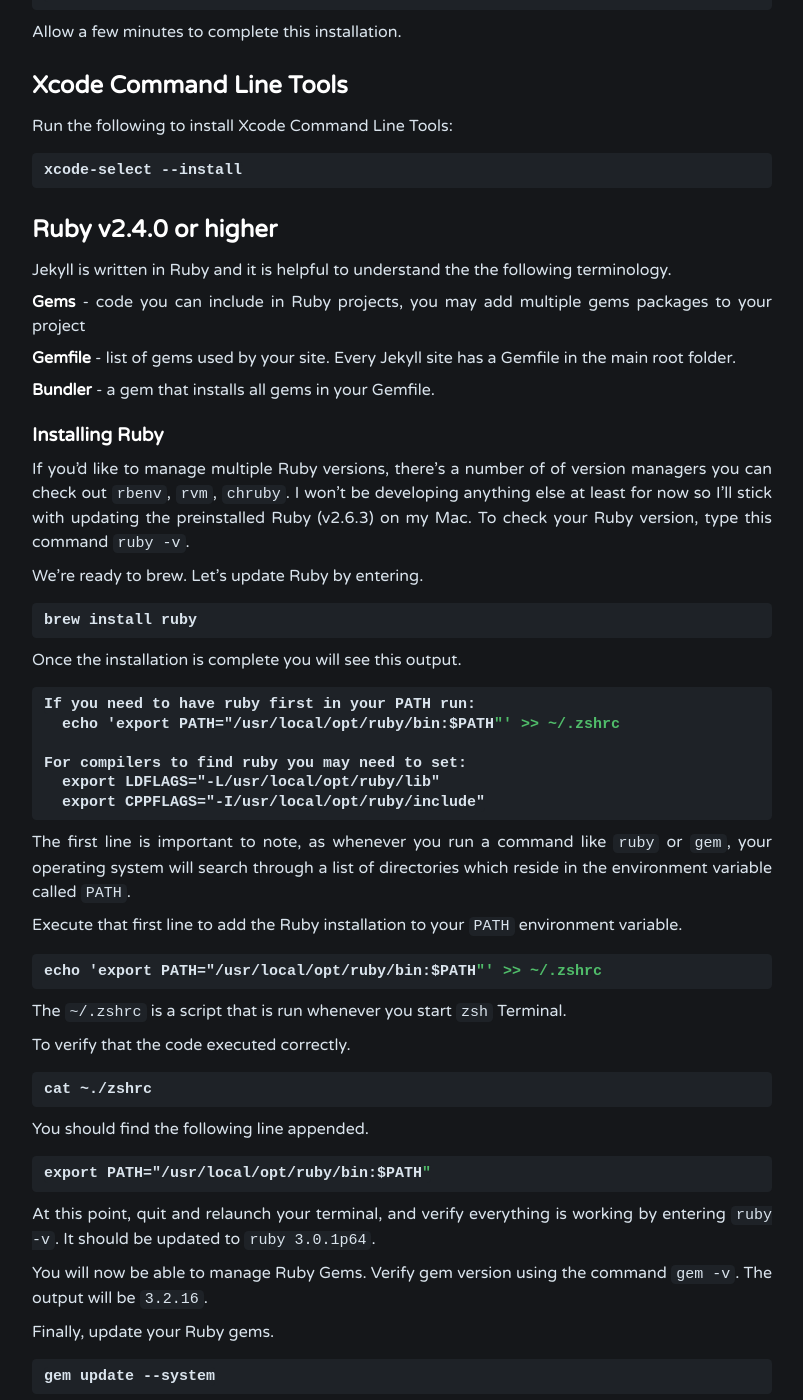
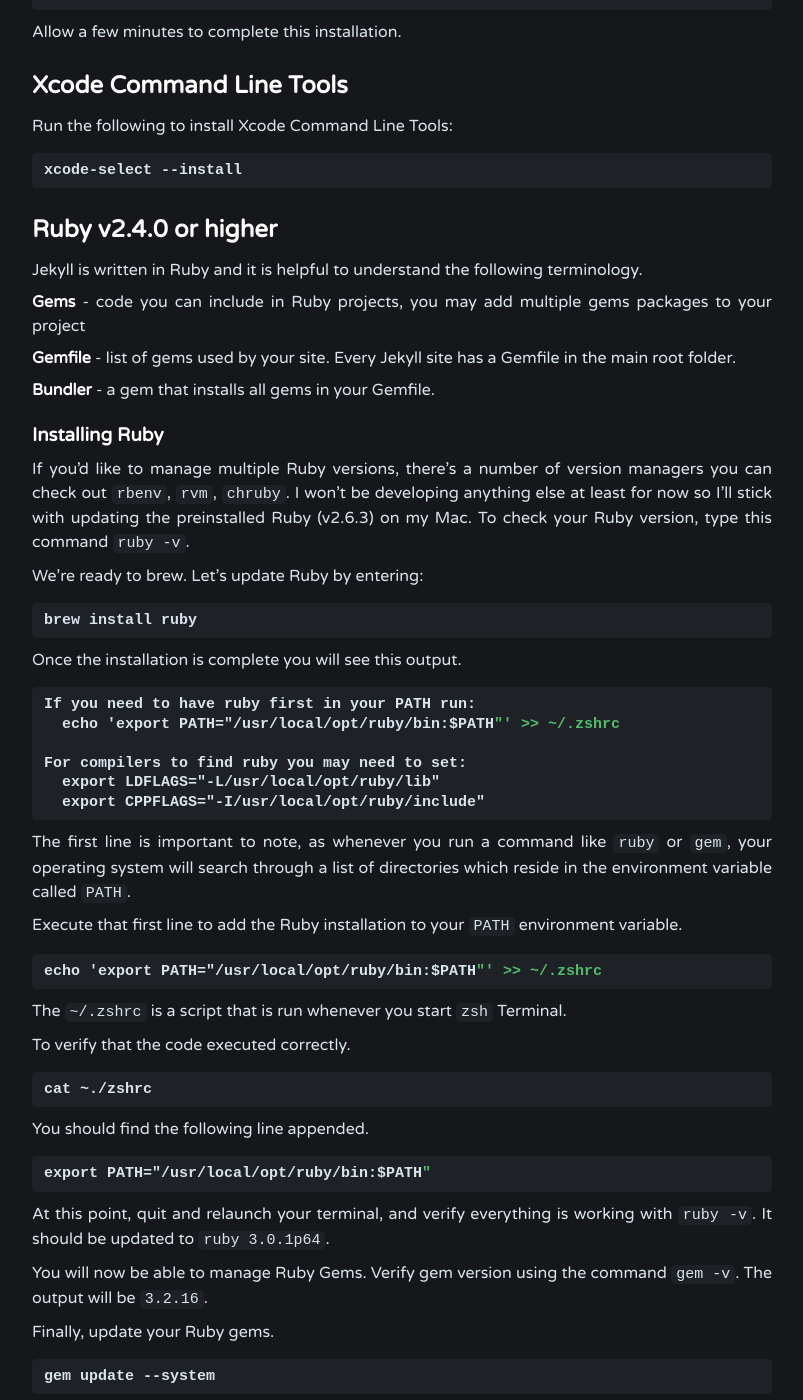
Before and after one commit to aarreza/drewlearnscloud.blog, a Jekyll site: the page built from _posts/2021-04-12-jekyll-on-big-sur copy.markdown, in a window 1280 px wide and 1400 px high, scrolled down 1490 px. Shown: the whole window, without its empty margins (238-1041 px from the left). Built offline with Jekyll 4.4.1, drawn with Linux system fonts in a browser that asks for light colours; some of the changed text lies outside the part shown.

Commit message:
Edited a few typos in posts

```diff
--- a/_posts/2021-04-12-jekyll-on-big-sur copy.markdown
+++ b/_posts/2021-04-12-jekyll-on-big-sur copy.markdown
@@ -62,7 +62,7 @@ xcode-select --install
 {% endhighlight %}
 
 ## **Ruby v2.4.0 or higher**
-Jekyll is written in Ruby and it is helpful to understand the the following terminology.
+Jekyll is written in Ruby and it is helpful to understand the following terminology.
 
 **Gems** - code you can include in Ruby projects, you may add multiple gems packages to your project
 
@@ -71,9 +71,9 @@ Jekyll is written in Ruby and it is helpful to understand the the following term
 **Bundler** - a gem that installs all gems in your Gemfile.
 
 ### **Installing Ruby**
-If you'd like to manage multiple Ruby versions, there's a number of of version managers you can check out `rbenv`, `rvm`, `chruby`. I won't be developing anything else at least for now so I'll stick with updating the preinstalled Ruby (v2.6.3) on my Mac. To check your Ruby version, type this command `ruby -v`.
+If you'd like to manage multiple Ruby versions, there's a number of version managers you can check out `rbenv`, `rvm`, `chruby`. I won't be developing anything else at least for now so I'll stick with updating the preinstalled Ruby (v2.6.3) on my Mac. To check your Ruby version, type this command `ruby -v`.
 
-We're ready to brew. Let's update Ruby by entering.
+We're ready to brew. Let's update Ruby by entering:
 
 {% highlight console %}
 brew install ruby
@@ -111,7 +111,7 @@ You should find the following line appended.
 export PATH="/usr/local/opt/ruby/bin:$PATH"
 {% endhighlight %}
 
-At this point, quit and relaunch your terminal, and verify everything is working by entering `ruby -v`. It should be updated to `ruby 3.0.1p64`.
+At this point, quit and relaunch your terminal, and verify everything is working with `ruby -v`. It should be updated to `ruby 3.0.1p64`.
 
 You will now be able to manage Ruby Gems. Verify gem version using the command `gem -v`. The output will be `3.2.16`.
 
```
Also changed, not shown: other parts of _posts/2021-04-12-jekyll-on-big-sur copy.markdown (+1 -1 lines).
